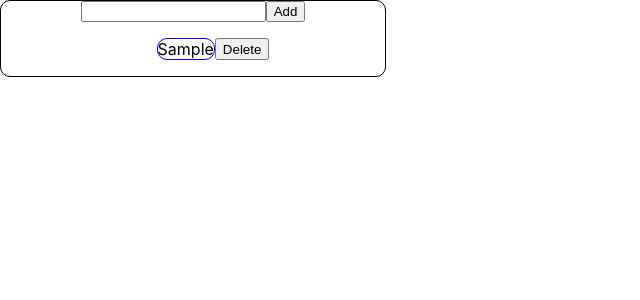
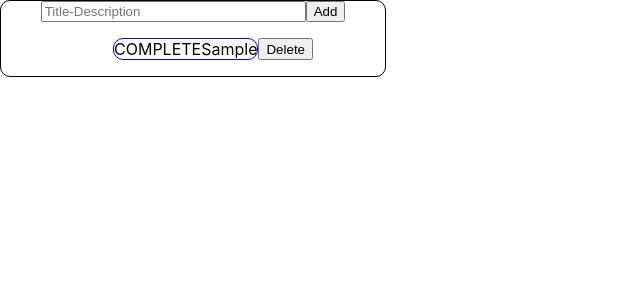
Before and after one commit to timillionaire1/todo-app-with-react, a React (Create React App) app: page / in a window 1280 px wide. Both pictures are taken after typing "Sample" into the empty fields and a click on the button "Add". Shown: the top 300 px of the page, without its empty margins (0-640 px from the left). Built offline with nearby package versions, Linux system fonts and the light colour scheme.

Commit message:
interview

```diff
--- a/src/App.js
+++ b/src/App.js
@@ -7,6 +7,7 @@ import Todo from './component/Todo';
 function App() {
   const [input, setInput]  = useState("");
   const [todo, setTodo]  = useState([]);
+  const [isActive, setIsActive]  = useState(false);
   const handleClick = () => {
     if (input !== ""){
       setTodo([...todo, input]);
@@ -16,10 +17,14 @@ function App() {
   const Remove = (e) =>{
     e.target.parentNode.remove();
   }
+  const status = (e) =>{
+    // e.target.classList.toggle("toggle::before");
+    setIsActive(!isActive);
+  }
   return (
     <div className="App">
       <Input input={input} setInput={setInput} handleClick={handleClick}/>
-      <Todo todo={todo} Remove={Remove}  />
+      <Todo todo={todo} Remove={Remove} status={status} isActive={isActive} />
     </div>
   );
 }
--- a/src/component/Input.js
+++ b/src/component/Input.js
@@ -3,7 +3,7 @@ import React from 'react'
 function Input({input, setInput, handleClick}) {
   return (
     <div style={{display:'flex'}}>
-        <input type="text" value={input}
+        <input type="text" placeholder='Title-Description' size={30} value={input}
         onChange={(e) => { setInput(e.target.value); } }
         style={{outline:'transparent'}} />
         <button onClick={handleClick} style={{cursor:'pointer'}}>Add</button>
--- /dev/null
+++ b/src/component/Todo.css
@@ -0,0 +1,8 @@
+.toggle{
+    cursor:pointer;
+    padding-right: 5px;
+}
+.toggle::before{
+    padding-right: 5px;
+    content: "NOT";
+}
--- a/src/component/Todo.js
+++ b/src/component/Todo.js
@@ -1,11 +1,16 @@
-import React from 'react'
+import React from 'react';
+import './Todo.css';
 
-function Todo({todo, Remove}) {
-     const frame = {
-        listStyleType:'none',
-        border:'1px solid blue',
-        width:'100%',
-        borderRadius:'10px'
+function Todo({todo, Remove, status, isActive}) {
+     const styles = {
+        frame1: {
+            display:"flex",
+            listStyleType:'none',
+            border:'1px solid blue',
+            width:'100%',
+            borderRadius:'10px',
+            justifyContent:"space-between"
+        }
     }
     return (
         <>
@@ -13,7 +18,7 @@ function Todo({todo, Remove}) {
                 <ul>
                     {todo.map((string) => (
                         <div style={{display:'flex'}} >
-                            <li style={frame}>{string}</li>
+                            <li style={styles.frame1}><span className={isActive ? "toggle" : "toggle::before"} onClick={status}> COMPLETE</span>{string}</li>
                             <button onClick={Remove}
                             style={{cursor:'pointer'}}>Delete</button>
                         </div>
```
Also changed, not shown: src/App.css (line endings or trailing spaces).
